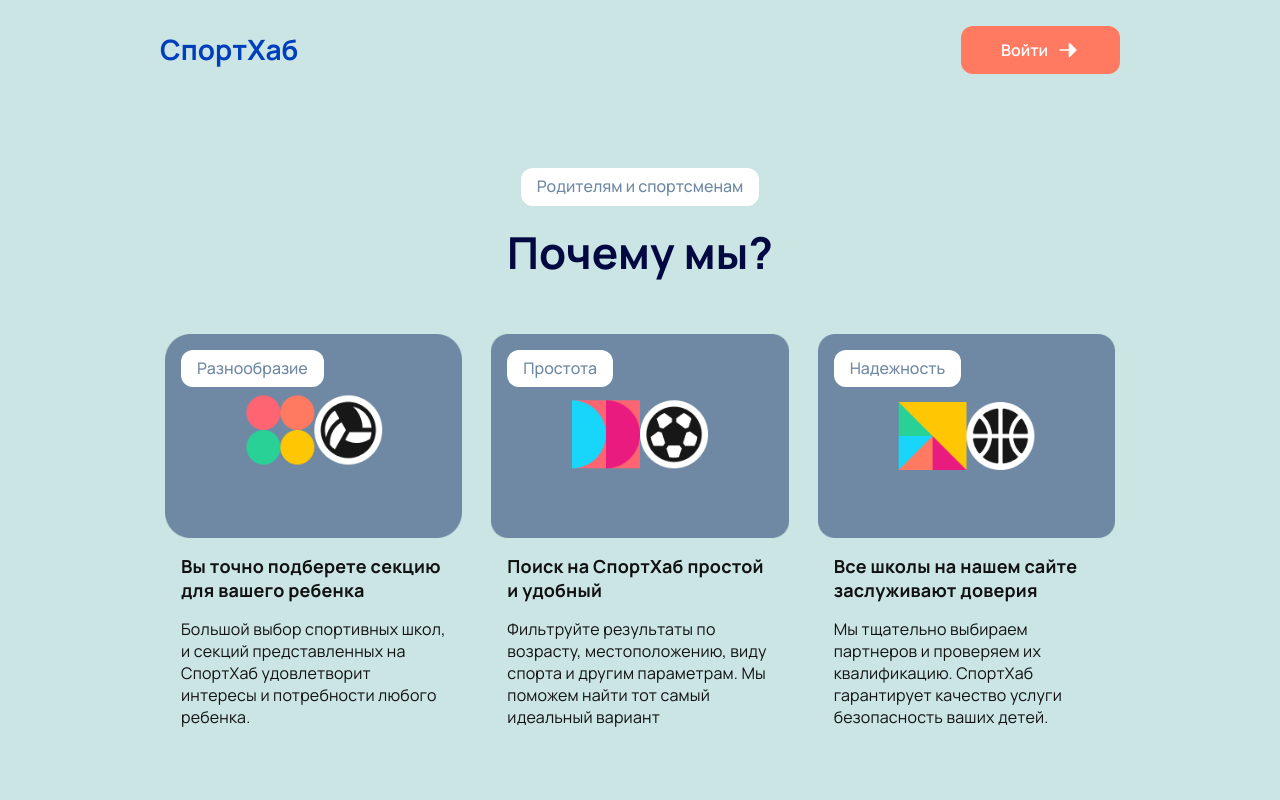
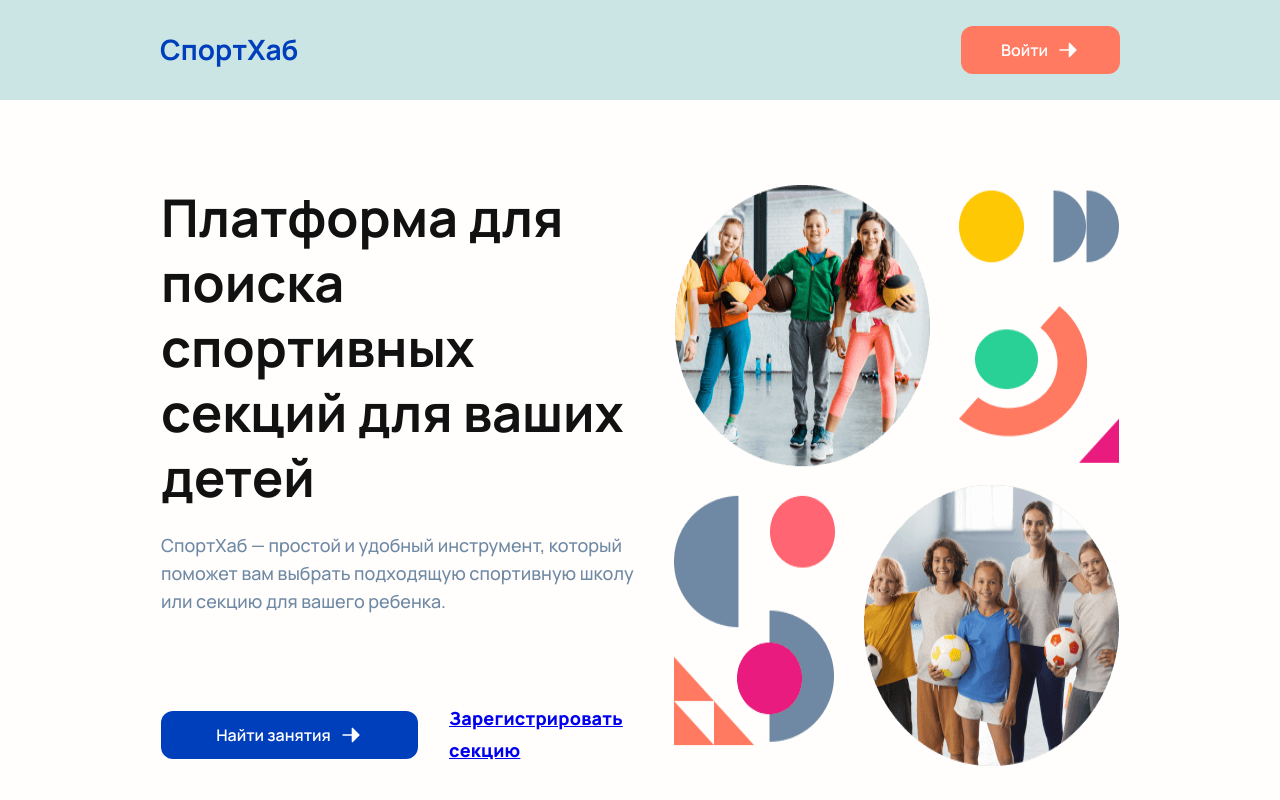
Before and after one commit to sports-schools-and-sections-for-young/frontend, a React (Vite) app: page / in a window 1280 px wide. Shown: the top 800 px of the page. Built offline with nearby package versions, Linux system fonts and the light colour scheme.

Commit message:
feat(aboutsection): create aboutsection

```diff
--- /dev/null
+++ b/src/components/AboutSection/AboutSection.module.scss
@@ -0,0 +1,58 @@
+@import "../../app/styles/mixins";
+
+.about {
+  width: 100%;
+
+  @include section(row);
+
+  justify-content: center;
+  padding: 85px 161px;
+}
+
+.sectionContainer {
+  @include section(row);
+
+  justify-content: space-between;
+  width: 100%;
+  max-width: 1118px;
+  gap: 32px;
+}
+
+.leftPart {
+  @include section(column);
+}
+
+.title {
+  @include manrope-header(52px, 700);
+
+  color: var(--light-black-color);
+  max-width: 615px;
+  padding-bottom: 22px;
+}
+
+.description {
+  @include manrope-header(18px, 500, 155%);
+
+  color: var(--light-text-color);
+  padding-bottom: 87px;
+  max-width: 500px;
+}
+
+.actionContainer {
+  @include section(row);
+
+  align-items: center;
+  gap: 31px;
+}
+
+.button {
+  min-width: 257px;
+}
+
+.registrationLink {
+  cursor: pointer;
+
+  @include manrope-header(18px, 800, 177%);
+
+  letter-spacing: 0.2px;
+}
--- /dev/null
+++ b/src/components/AboutSection/AboutSection.tsx
@@ -0,0 +1,50 @@
+import { FC } from "react";
+import { Link } from "react-router-dom";
+import styles from "./AboutSection.module.scss";
+import ImageCard from "../ui/ImageCard/ImageCard";
+import { ImageCardSize } from "../ui/ImageCard/types";
+import mainImg from "../../assets/images/main-image.png";
+import Button from "../ui/Button/Button";
+import { ButtonColor, ButtonTestId } from "../ui/Button/types";
+import Icon from "../ui/Icon/Icon";
+import { IconTypes } from "../ui/Icon/types";
+
+const AboutSection: FC = () => {
+  return (
+    <section className={styles.about}>
+      <div className={styles.sectionContainer}>
+        <div className={styles.leftPart}>
+          <h1 className={styles.title}>
+            Платформа для поиска спортивных секций для ваших детей
+          </h1>
+          <p className={styles.description}>
+            СпортХаб — простой и удобный инструмент, который поможет вам выбрать
+            подходящую спортивную школу или секцию для вашего ребенка.
+          </p>
+          <div className={styles.actionContainer}>
+            <Button
+              className={styles.button}
+              color={ButtonColor.PRIMARY}
+              testId={ButtonTestId.OTHER}
+            >
+              <>
+                Найти занятия
+                <Icon type={IconTypes.RIGHT_ICON} />
+              </>
+            </Button>
+            <Link className={styles.registrationLink} to="/registration">
+              Зарегистрировать секцию
+            </Link>
+          </div>
+        </div>
+        <ImageCard
+          size={ImageCardSize.MAIN_IMG}
+          src={mainImg}
+          alt="Дети в спортивном зале"
+        />
+      </div>
+    </section>
+  );
+};
+
+export default AboutSection;
--- a/src/pages/MainPage/ui/MainPage.tsx
+++ b/src/pages/MainPage/ui/MainPage.tsx
@@ -2,11 +2,13 @@ import { FC } from "react";
 import styles from "./MainPage.module.scss";
 import ReasonsSection from "../../../components/ReasonsSection/ReasonsSection";
 import CooperationSection from "../../../components/CooperationSection/CooperationSection";
+import AboutSection from "../../../components/AboutSection/AboutSection";
 import { reasonData } from "../../../utils/constants/reasonsData";
 
 const MainPage: FC = () => {
   return (
     <main className={styles.main}>
+      <AboutSection />
       <ReasonsSection reasonArr={reasonData.reasonArr} />
       <CooperationSection />
     </main>
```
Also changed, not shown: src/components/Slider/Slider.module.scss (+8 -13 lines), src/components/Slider/Slider.tsx (+61 -45 lines), 1 other file (tests, documents, lock files or other folders).
